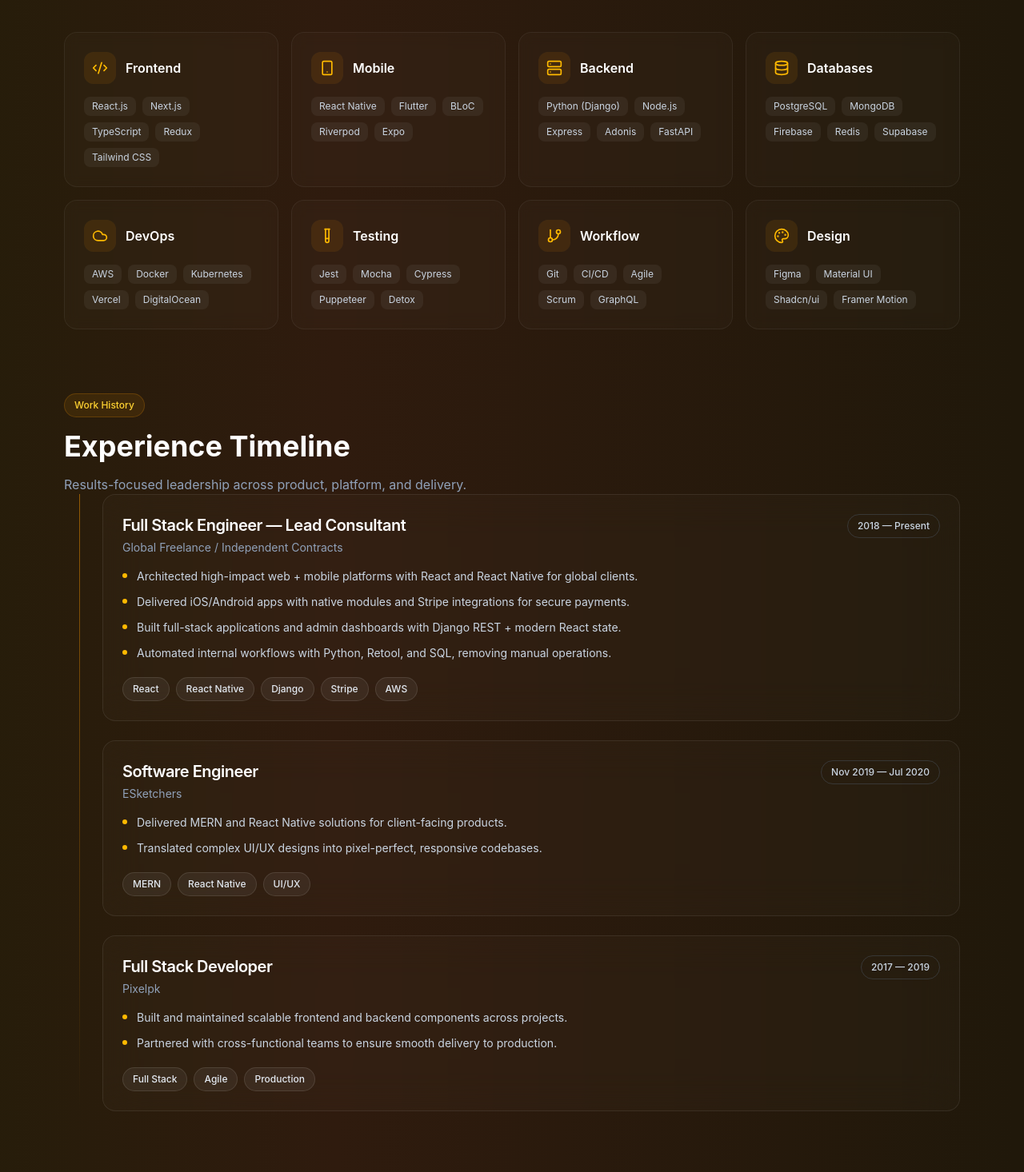
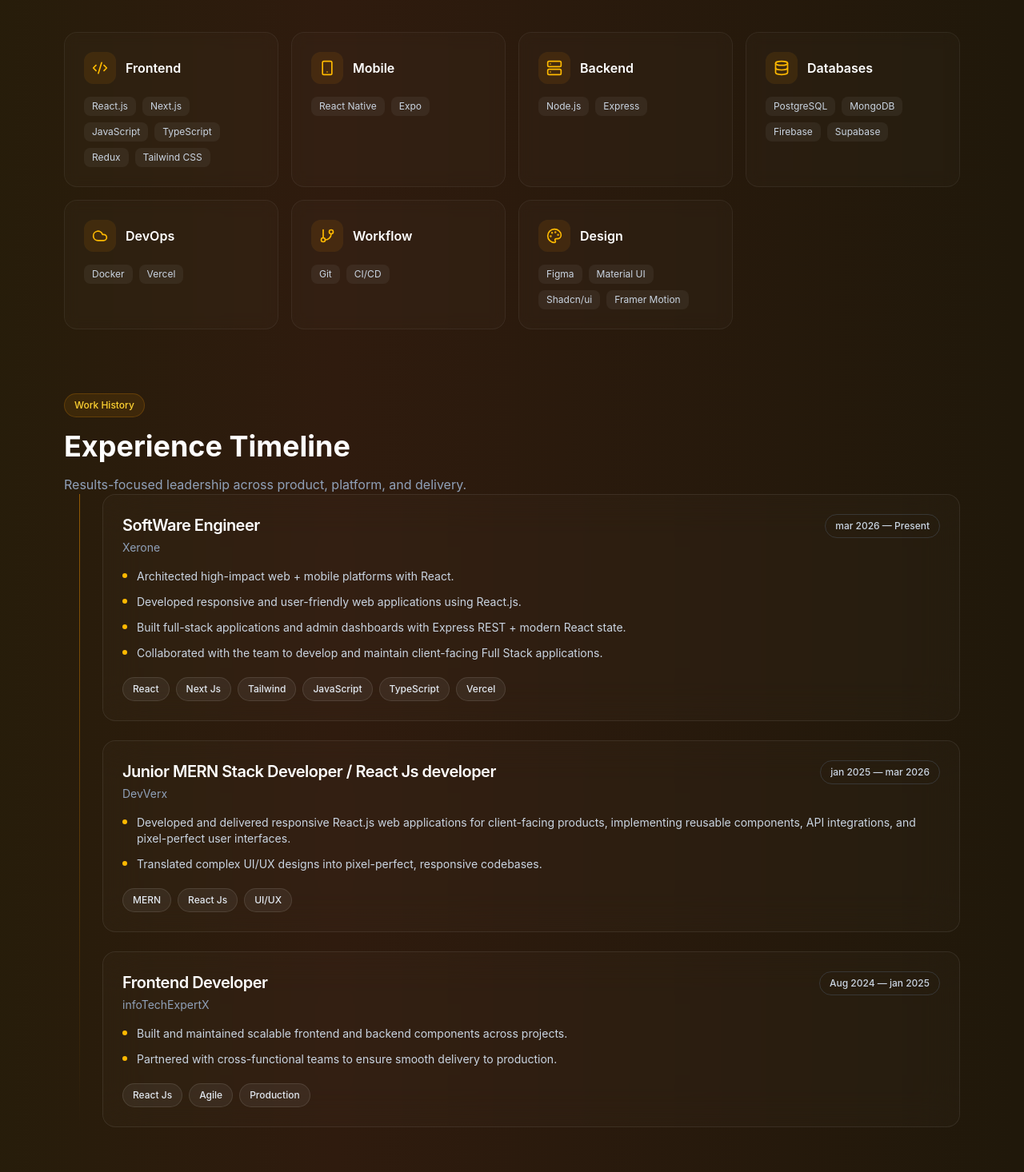
Before and after one commit to MuhammadAslanAshraf/personal-portfolio, a React (Vite) app: page / in a window 1280 px wide. Shown: the part 2744-4210 px from the top of the page at 80% size. Built offline with nearby package versions, Linux system fonts and the light colour scheme.

Commit message:
update exprirence and skill

```diff
--- a/src/components/expirence/ExpirenceCard.jsx
+++ b/src/components/expirence/ExpirenceCard.jsx
@@ -27,14 +27,14 @@ export default function ExpirenceCard() {
               <div class="flex flex-wrap items-start justify-between gap-3">
                 <div>
                   <h3 class="font-semibold tracking-tight text-white text-xl">
-                    Full Stack Engineer — Lead Consultant
+                    SoftWare Engineer
                   </h3>
                   <p class="text-sm text-slate-400 mt-1">
-                    Global Freelance / Independent Contracts
+                    Xerone
                   </p>
                 </div>
                 <div class="inline-flex items-center rounded-full text-xs font-medium transition-all duration-300 border border-slate-500/30 bg-transparent px-3 py-1.5 text-slate-300 hover:border-slate-400/50">
-                  2018 — Present
+                  mar 2026 — Present
                 </div>
               </div>
             </div>
@@ -43,29 +43,26 @@ export default function ExpirenceCard() {
                 <li class="flex items-start gap-3 text-sm text-slate-300">
                   <span class="mt-1.5 h-1.5 w-1.5 shrink-0 rounded-full bg-amber-400"></span>
                   <span>
-                    Architected high-impact web + mobile platforms with React
-                    and React Native for global clients.
+                    Architected high-impact web + mobile platforms with React.
                   </span>
                 </li>
                 <li class="flex items-start gap-3 text-sm text-slate-300">
                   <span class="mt-1.5 h-1.5 w-1.5 shrink-0 rounded-full bg-amber-400"></span>
                   <span>
-                    Delivered iOS/Android apps with native modules and Stripe
-                    integrations for secure payments.
+                   Developed responsive and user-friendly web applications using React.js.
                   </span>
                 </li>
                 <li class="flex items-start gap-3 text-sm text-slate-300">
                   <span class="mt-1.5 h-1.5 w-1.5 shrink-0 rounded-full bg-amber-400"></span>
                   <span>
                     Built full-stack applications and admin dashboards with
-                    Django REST + modern React state.
+                    Express REST + modern React state.
                   </span>
                 </li>
                 <li class="flex items-start gap-3 text-sm text-slate-300">
                   <span class="mt-1.5 h-1.5 w-1.5 shrink-0 rounded-full bg-amber-400"></span>
                   <span>
-                    Automated internal workflows with Python, Retool, and SQL,
-                    removing manual operations.
+                   Collaborated with the team to develop and maintain client-facing Full Stack applications.
                   </span>
                 </li>
               </ul>
@@ -73,17 +70,20 @@ export default function ExpirenceCard() {
                 <div class="inline-flex items-center rounded-full text-xs font-medium transition-all duration-300 border border-white/10 bg-white/[0.06] px-3 py-1.5 text-slate-200 hover:bg-white/[0.1] hover:border-white/20">
                   React
                 </div>
-                <div class="inline-flex items-center rounded-full text-xs font-medium transition-all duration-300 border border-white/10 bg-white/[0.06] px-3 py-1.5 text-slate-200 hover:bg-white/[0.1] hover:border-white/20">
-                  React Native
+                 <div class="inline-flex items-center rounded-full text-xs font-medium transition-all duration-300 border border-white/10 bg-white/[0.06] px-3 py-1.5 text-slate-200 hover:bg-white/[0.1] hover:border-white/20">
+                 Next Js
                 </div>
                 <div class="inline-flex items-center rounded-full text-xs font-medium transition-all duration-300 border border-white/10 bg-white/[0.06] px-3 py-1.5 text-slate-200 hover:bg-white/[0.1] hover:border-white/20">
-                  Django
+                  Tailwind
                 </div>
                 <div class="inline-flex items-center rounded-full text-xs font-medium transition-all duration-300 border border-white/10 bg-white/[0.06] px-3 py-1.5 text-slate-200 hover:bg-white/[0.1] hover:border-white/20">
-                  Stripe
+                  JavaScript
                 </div>
                 <div class="inline-flex items-center rounded-full text-xs font-medium transition-all duration-300 border border-white/10 bg-white/[0.06] px-3 py-1.5 text-slate-200 hover:bg-white/[0.1] hover:border-white/20">
-                  AWS
+                  TypeScript
+                </div>
+                <div class="inline-flex items-center rounded-full text-xs font-medium transition-all duration-300 border border-white/10 bg-white/[0.06] px-3 py-1.5 text-slate-200 hover:bg-white/[0.1] hover:border-white/20">
+                 Vercel
                 </div>
               </div>
             </div>
@@ -98,12 +98,12 @@ export default function ExpirenceCard() {
               <div class="flex flex-wrap items-start justify-between gap-3">
                 <div>
                   <h3 class="font-semibold tracking-tight text-white text-xl">
-                    Software Engineer
+                    Junior MERN Stack Developer / React Js developer
                   </h3>
-                  <p class="text-sm text-slate-400 mt-1">ESketchers</p>
+                  <p class="text-sm text-slate-400 mt-1">DevVerx</p>
                 </div>
                 <div class="inline-flex items-center rounded-full text-xs font-medium transition-all duration-300 border border-slate-500/30 bg-transparent px-3 py-1.5 text-slate-300 hover:border-slate-400/50">
-                  Nov 2019 — Jul 2020
+                  jan 2025 — mar 2026
                 </div>
               </div>
             </div>
@@ -112,8 +112,7 @@ export default function ExpirenceCard() {
                 <li class="flex items-start gap-3 text-sm text-slate-300">
                   <span class="mt-1.5 h-1.5 w-1.5 shrink-0 rounded-full bg-amber-400"></span>
                   <span>
-                    Delivered MERN and React Native solutions for client-facing
-                    products.
+                    Developed and delivered responsive React.js web applications for client-facing products, implementing reusable components, API integrations, and pixel-perfect user interfaces.
                   </span>
                 </li>
                 <li class="flex items-start gap-3 text-sm text-slate-300">
@@ -129,7 +128,7 @@ export default function ExpirenceCard() {
                   MERN
                 </div>
                 <div class="inline-flex items-center rounded-full text-xs font-medium transition-all duration-300 border border-white/10 bg-white/[0.06] px-3 py-1.5 text-slate-200 hover:bg-white/[0.1] hover:border-white/20">
-                  React Native
+                  React Js
                 </div>
                 <div class="inline-flex items-center rounded-full text-xs font-medium transition-all duration-300 border border-white/10 bg-white/[0.06] px-3 py-1.5 text-slate-200 hover:bg-white/[0.1] hover:border-white/20">
                   UI/UX
@@ -147,12 +146,12 @@ export default function ExpirenceCard() {
               <div class="flex flex-wrap items-start justify-between gap-3">
                 <div>
                   <h3 class="font-semibold tracking-tight text-white text-xl">
-                    Full Stack Developer
+                    Frontend Developer
                   </h3>
-                  <p class="text-sm text-slate-400 mt-1">Pixelpk</p>
+                  <p class="text-sm text-slate-400 mt-1">infoTechExpertX</p>
                 </div>
                 <div class="inline-flex items-center rounded-full text-xs font-medium transition-all duration-300 border border-slate-500/30 bg-transparent px-3 py-1.5 text-slate-300 hover:border-slate-400/50">
-                  2017 — 2019
+                  Aug 2024 — jan 2025
                 </div>
               </div>
             </div>
@@ -175,7 +174,7 @@ export default function ExpirenceCard() {
               </ul>
               <div class="mt-5 flex flex-wrap gap-2">
                 <div class="inline-flex items-center rounded-full text-xs font-medium transition-all duration-300 border border-white/10 bg-white/[0.06] px-3 py-1.5 text-slate-200 hover:bg-white/[0.1] hover:border-white/20">
-                  Full Stack
+                 React Js
                 </div>
                 <div class="inline-flex items-center rounded-full text-xs font-medium transition-all duration-300 border border-white/10 bg-white/[0.06] px-3 py-1.5 text-slate-200 hover:bg-white/[0.1] hover:border-white/20">
                   Agile
--- a/src/components/skills/SkillsAll.jsx
+++ b/src/components/skills/SkillsAll.jsx
@@ -51,6 +51,9 @@ const SkillsAll = () => {
                       Next.js
                     </span>
                     <span class="rounded-lg bg-white/5 px-2.5 py-1 text-xs text-slate-300">
+                      JavaScript
+                    </span>
+                    <span class="rounded-lg bg-white/5 px-2.5 py-1 text-xs text-slate-300">
                       TypeScript
                     </span>
                     <span class="rounded-lg bg-white/5 px-2.5 py-1 text-xs text-slate-300">
@@ -99,15 +102,15 @@ const SkillsAll = () => {
                     <span class="rounded-lg bg-white/5 px-2.5 py-1 text-xs text-slate-300">
                       React Native
                     </span>
-                    <span class="rounded-lg bg-white/5 px-2.5 py-1 text-xs text-slate-300">
+                    {/* <span class="rounded-lg bg-white/5 px-2.5 py-1 text-xs text-slate-300">
                       Flutter
-                    </span>
-                    <span class="rounded-lg bg-white/5 px-2.5 py-1 text-xs text-slate-300">
+                    </span> */}
+                    {/* <span class="rounded-lg bg-white/5 px-2.5 py-1 text-xs text-slate-300">
                       BLoC
-                    </span>
-                    <span class="rounded-lg bg-white/5 px-2.5 py-1 text-xs text-slate-300">
+                    </span> */}
+                    {/* <span class="rounded-lg bg-white/5 px-2.5 py-1 text-xs text-slate-300">
                       Riverpod
-                    </span>
+                    </span> */}
                     <span class="rounded-lg bg-white/5 px-2.5 py-1 text-xs text-slate-300">
                       Expo
                     </span>
@@ -157,21 +160,21 @@ const SkillsAll = () => {
                     <h3 class="font-semibold text-white">Backend</h3>
                   </div>
                   <div class="flex flex-wrap gap-2">
-                    <span class="rounded-lg bg-white/5 px-2.5 py-1 text-xs text-slate-300">
+                    {/* <span class="rounded-lg bg-white/5 px-2.5 py-1 text-xs text-slate-300">
                       Python (Django)
-                    </span>
+                    </span> */}
                     <span class="rounded-lg bg-white/5 px-2.5 py-1 text-xs text-slate-300">
                       Node.js
                     </span>
                     <span class="rounded-lg bg-white/5 px-2.5 py-1 text-xs text-slate-300">
                       Express
                     </span>
-                    <span class="rounded-lg bg-white/5 px-2.5 py-1 text-xs text-slate-300">
+                    {/* <span class="rounded-lg bg-white/5 px-2.5 py-1 text-xs text-slate-300">
                       Adonis
                     </span>
                     <span class="rounded-lg bg-white/5 px-2.5 py-1 text-xs text-slate-300">
                       FastAPI
-                    </span>
+                    </span> */}
                   </div>
                 </div>
               </div>
@@ -212,9 +215,9 @@ const SkillsAll = () => {
                     <span class="rounded-lg bg-white/5 px-2.5 py-1 text-xs text-slate-300">
                       Firebase
                     </span>
-                    <span class="rounded-lg bg-white/5 px-2.5 py-1 text-xs text-slate-300">
+                    {/* <span class="rounded-lg bg-white/5 px-2.5 py-1 text-xs text-slate-300">
                       Redis
-                    </span>
+                    </span> */}
                     <span class="rounded-lg bg-white/5 px-2.5 py-1 text-xs text-slate-300">
                       Supabase
                     </span>
@@ -247,27 +250,27 @@ const SkillsAll = () => {
                     <h3 class="font-semibold text-white">DevOps</h3>
                   </div>
                   <div class="flex flex-wrap gap-2">
-                    <span class="rounded-lg bg-white/5 px-2.5 py-1 text-xs text-slate-300">
+                    {/* <span class="rounded-lg bg-white/5 px-2.5 py-1 text-xs text-slate-300">
                       AWS
-                    </span>
+                    </span> */}
                     <span class="rounded-lg bg-white/5 px-2.5 py-1 text-xs text-slate-300">
                       Docker
                     </span>
-                    <span class="rounded-lg bg-white/5 px-2.5 py-1 text-xs text-slate-300">
+                    {/* <span class="rounded-lg bg-white/5 px-2.5 py-1 text-xs text-slate-300">
                       Kubernetes
-                    </span>
+                    </span> */}
                     <span class="rounded-lg bg-white/5 px-2.5 py-1 text-xs text-slate-300">
                       Vercel
                     </span>
-                    <span class="rounded-lg bg-white/5 px-2.5 py-1 text-xs text-slate-300">
+                    {/* <span class="rounded-lg bg-white/5 px-2.5 py-1 text-xs text-slate-300">
                       DigitalOcean
-                    </span>
+                    </span> */}
                   </div>
                 </div>
               </div>
             </div>
           </div>
-          <div style={{ opacity: "1", transform: " none" }}>
+          {/* <div style={{ opacity: "1", transform: " none" }}>
             <div class="group relative overflow-hidden rounded-2xl border border-white/[0.06] bg-white/[0.02] backdrop-blur transition-all duration-500 hover:border-white/[0.12] hover:bg-white/[0.04] p-6 h-full">
               <div class="relative z-10">
                 <div class="flex flex-col gap-4">
@@ -312,7 +315,7 @@ const SkillsAll = () => {
                 </div>
               </div>
             </div>
-          </div>
+          </div> */}
           <div style={{ opacity: "1", transform: " none" }}>
             <div class="group relative overflow-hidden rounded-2xl border border-white/[0.06] bg-white/[0.02] backdrop-blur transition-all duration-500 hover:border-white/[0.12] hover:bg-white/[0.04] p-6 h-full">
               <div class="relative z-10">
@@ -346,15 +349,15 @@ const SkillsAll = () => {
                     <span class="rounded-lg bg-white/5 px-2.5 py-1 text-xs text-slate-300">
                       CI/CD
                     </span>
-                    <span class="rounded-lg bg-white/5 px-2.5 py-1 text-xs text-slate-300">
+                    {/* <span class="rounded-lg bg-white/5 px-2.5 py-1 text-xs text-slate-300">
                       Agile
-                    </span>
-                    <span class="rounded-lg bg-white/5 px-2.5 py-1 text-xs text-slate-300">
+                    </span> */}
+                    {/* <span class="rounded-lg bg-white/5 px-2.5 py-1 text-xs text-slate-300">
                       Scrum
-                    </span>
-                    <span class="rounded-lg bg-white/5 px-2.5 py-1 text-xs text-slate-300">
+                    </span> */}
+                    {/* <span class="rounded-lg bg-white/5 px-2.5 py-1 text-xs text-slate-300">
                       GraphQL
-                    </span>
+                    </span> */}
                   </div>
                 </div>
               </div>
```
